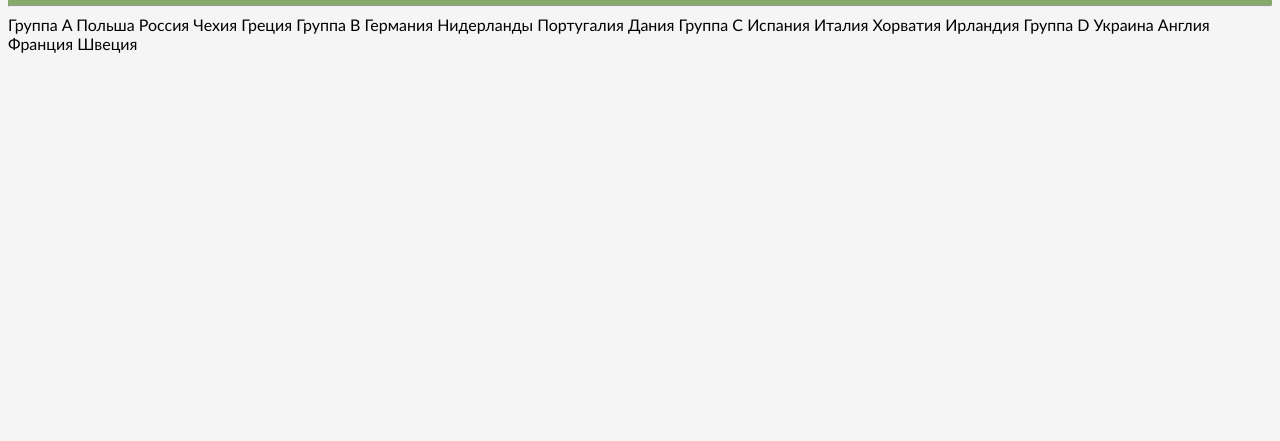
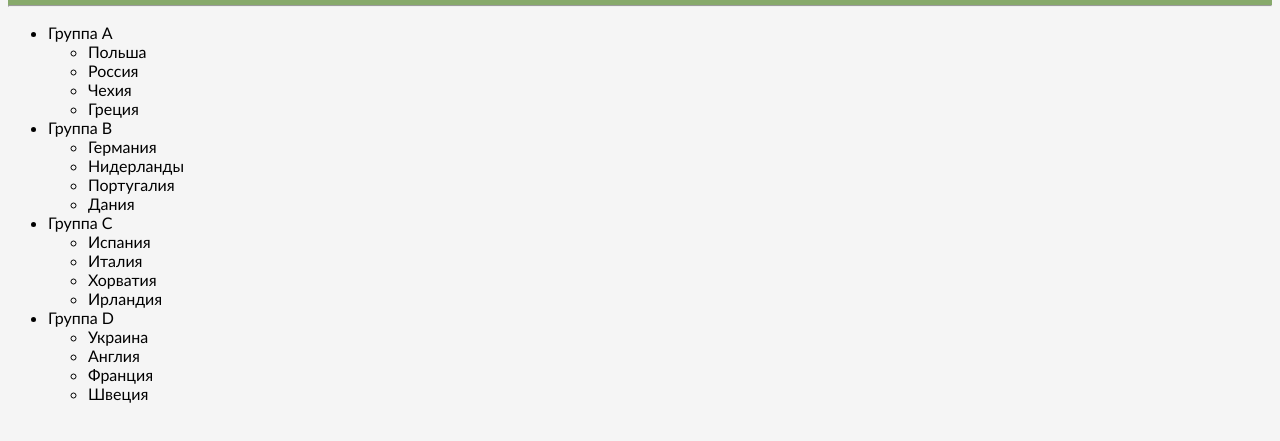
Before and after one commit to EvgenMarkin/HTML-CSS-project-pyton51-10.03.25, a plain HTML site: page index_DZ3.html in a window 1280 px wide. Shown: the part 333-774 px from the top of the page. Drawn offline with Linux system fonts and the light colour scheme.

Commit message:
dz_2/dz_3

```diff
--- a/index_DZ3.html
+++ b/index_DZ3.html
@@ -56,29 +56,35 @@
     <hr>
 </header><!-- шапка сайта, нужна для навигации -->
 <body>
-Группа A
-	Польша
-	Россия
-	Чехия
-	Греция
-
-Группа B
-	Германия
-	Нидерланды
-	Португалия
-	Дания
-
-Группа C
-	Испания
-	Италия
-	Хорватия
-	Ирландия
-
-Группа D
-	Украина
-	Англия
-	Франция
-	Швеция
-
+<ul>
+<li>Группа A</li>
+	<ul>
+    <li>Польша</li>
+    <li>Россия</li>
+    <li>Чехия</li>
+    <li>Греция</li>
+    </ul>
+<li>Группа B</li>
+	<ul>
+    <li>Германия</li>
+	<li>Нидерланды</li>
+	<li>Португалия</li>
+	<li>Дания</li>
+    </ul>
+<li>Группа C</li>
+    <ul>
+	<li>Испания</li>
+	<li>Италия</li>
+	<li>Хорватия</li>
+	<li>Ирландия</li>
+    </ul>
+<li>Группа D</li>
+    <ul>
+	<li>Украина</li>
+	<li>Англия</li>
+	<li>Франция</li>
+	<li>Швеция</li>
+    </ul>
+</li>
 
 </body>
```
Also changed, not shown: index_DZ2.html (+23 -18 lines), style_DZ2.css (+7 -0 lines), style_DZ3.css (+4 -3 lines).
